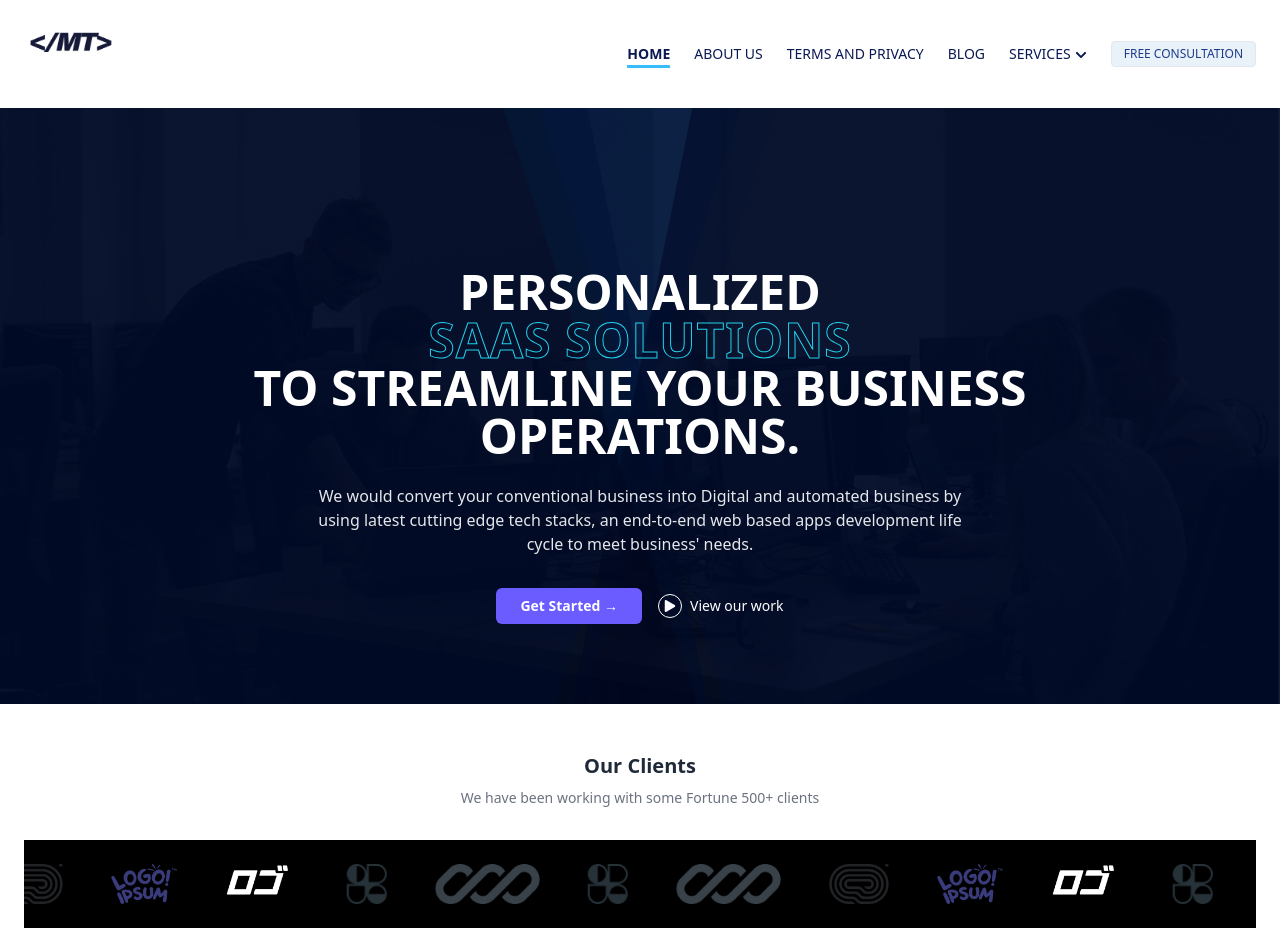
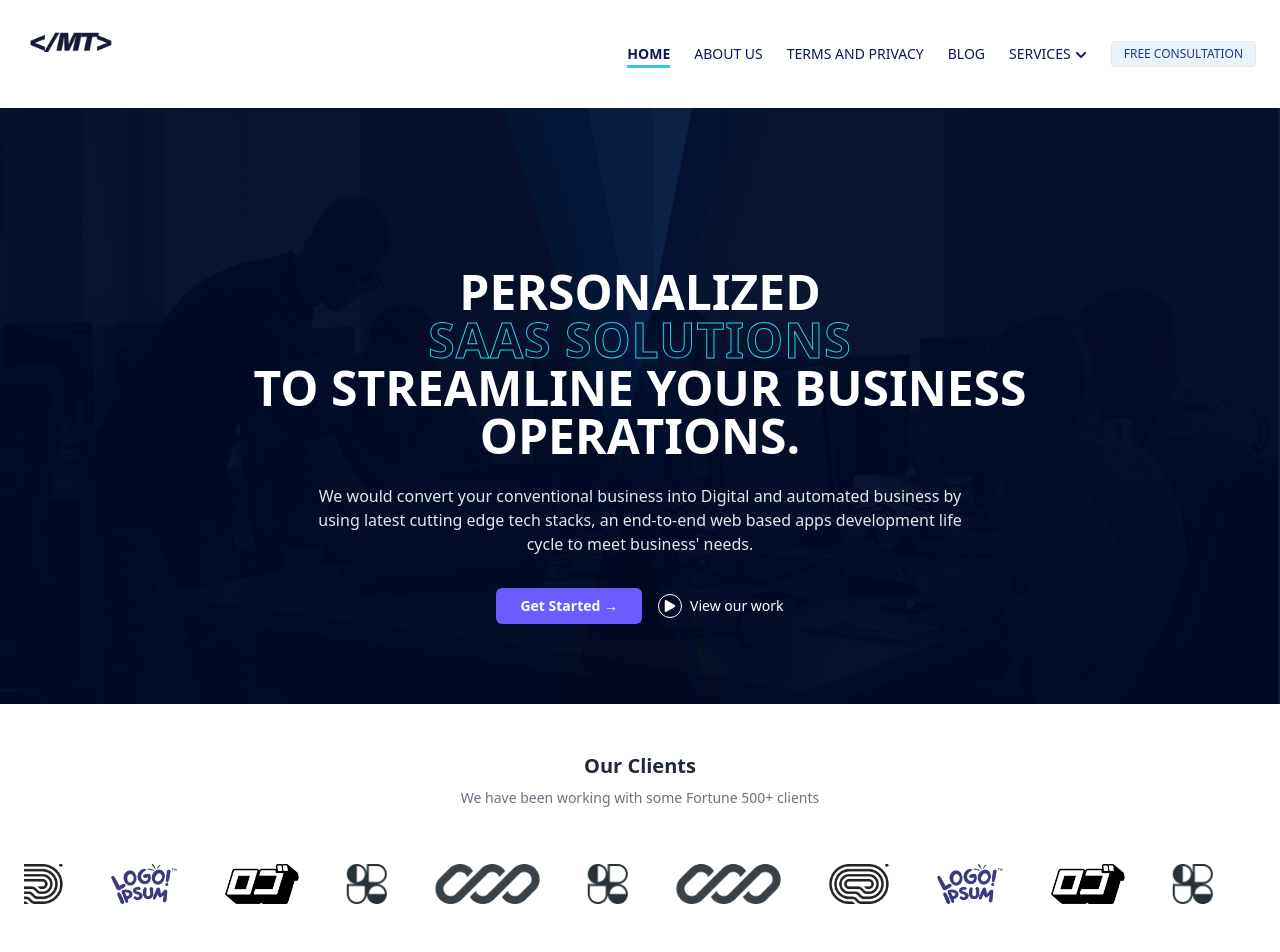
Before and after one commit to dazzycode/masterclasstech, a React (Create React App) app: page / in a window 1280 px wide. Shown: the top 952 px of the page. Built offline with nearby package versions, Linux system fonts and the light colour scheme; what tailwind-clip-path would draw is missing.

Commit message:
Your commit message here

```diff
--- a/src/pages/LandinPage.jsx
+++ b/src/pages/LandinPage.jsx
@@ -337,7 +337,7 @@ const team = [
         <h2 className="text-xl font-semibold text-gray-800 mb-2">Our Clients</h2>
         <p className="text-gray-500 text-sm mb-8">We have been working with some Fortune 500+ clients</p>
 
-    <div className="w-full overflow-hidden bg-black py-6">
+    <div className="w-full overflow-hidden py-6">
       <motion.div
         className="flex gap-12 w-max"
         animate={{ x: ["0%", "-50%"] }}
```
